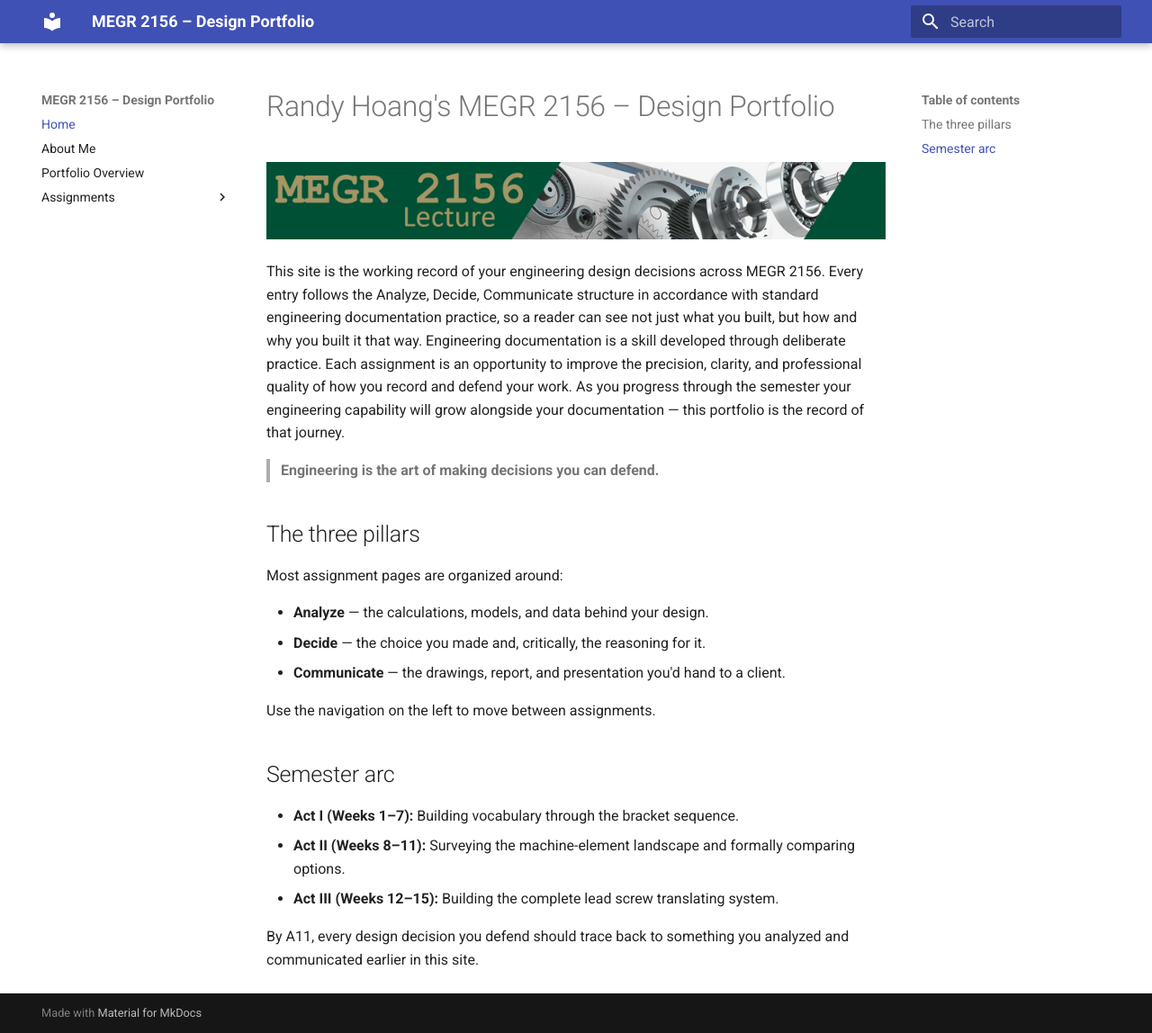
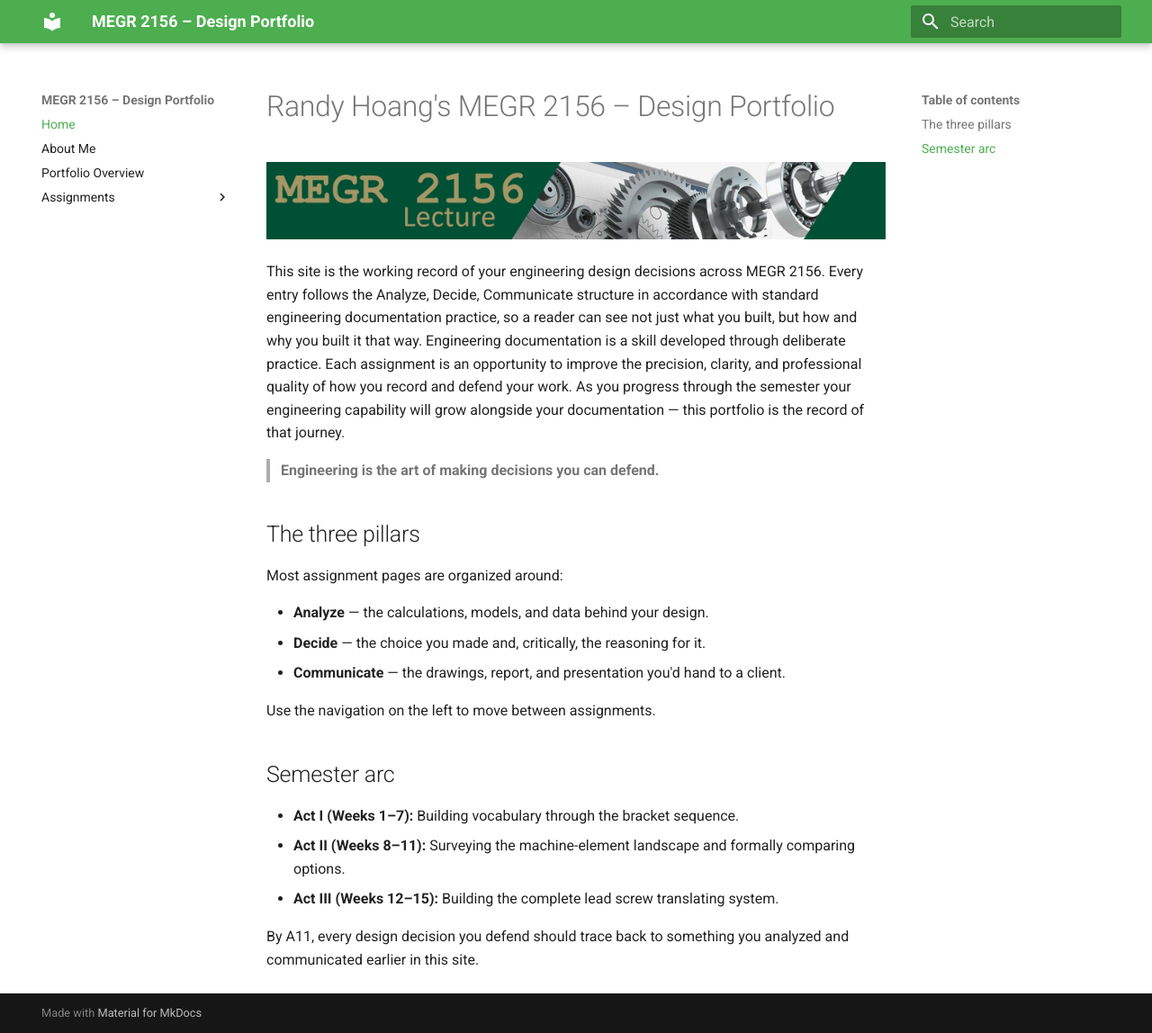
Before and after one commit to rhoang628/megr2156-portfolio, an MkDocs documentation site: the page built from docs/index.md, in a window 1280 px wide and 1148 px high. Shown: the whole window at 90% size. Built offline with MkDocs 1.6.1 and Material for MkDocs 9.7.7, drawn with Linux system fonts in a browser that asks for light colours.

Commit message:
Change primary and accent colors in mkdocs.yml

```diff
--- a/mkdocs.yml
+++ b/mkdocs.yml
@@ -5,8 +5,8 @@ theme:
   name: material
   palette:
     scheme: default
-    primary: indigo
-    accent: indigo
+    primary: green
+    accent: gold
   features:
     - navigation.instant
     - navigation.tracking
```
